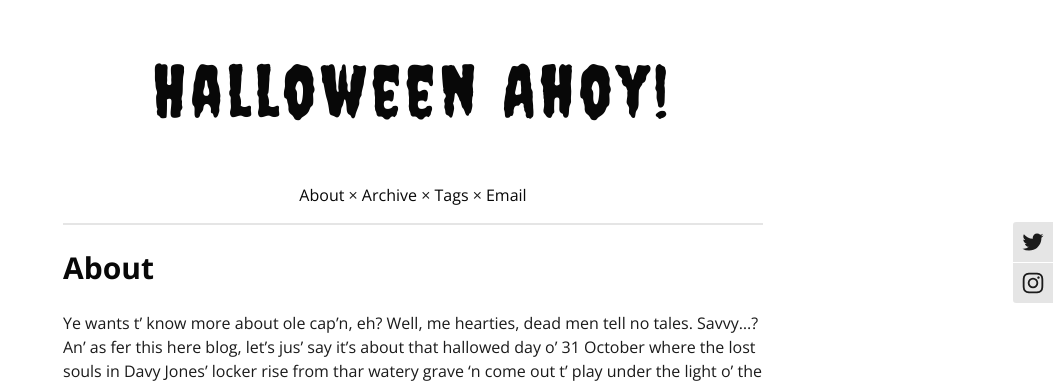
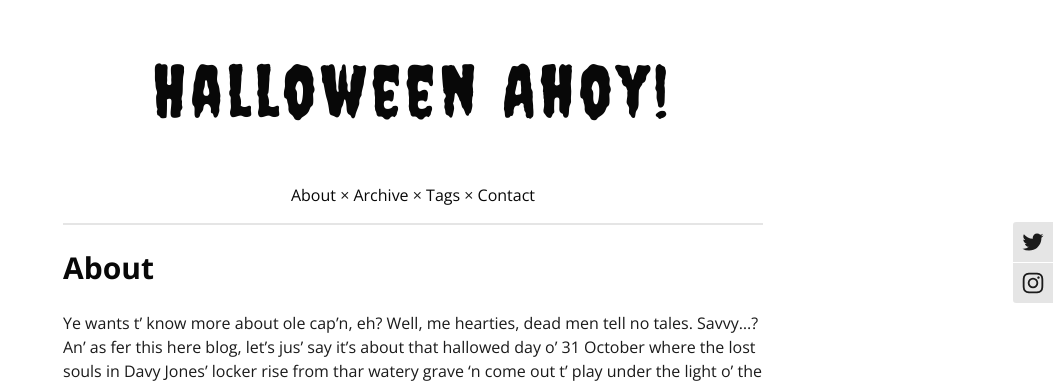
Before and after one commit to halloweenahoy/halloweenahoy.github.io, a Jekyll site: the page built from about.html, in a window 1280 px wide. Shown: the top 383 px of the page, without its empty margins (227-1280 px from the left). Built offline with Jekyll 4.4.1, drawn with Linux system fonts in a browser that asks for light colours; comment, search, counter and statistics services are not loaded.

Commit message:
Update default.html

```diff
--- a/_layouts/default.html
+++ b/_layouts/default.html
@@ -48,7 +48,7 @@
 
   <header>
     <h1><a href="{{ site.baseurl | prepend: site.url }}/">Halloween Ahoy!</a></h1>
-    <p><nav><a href="{{ '/about/' | prepend: site.baseurl | prepend: site.url }}">About</a> × <a href="{{ '/archive/' | prepend: site.baseurl | prepend: site.url }}">Archive</a> × <a href="{{ '/tags/' | prepend: site.baseurl | prepend: site.url }}">Tags</a> × <a href="mailto:{{ site.author.email }}">Email</a></nav></p>
+    <p><nav><a href="{{ '/about/' | prepend: site.baseurl | prepend: site.url }}">About</a> × <a href="{{ '/archive/' | prepend: site.baseurl | prepend: site.url }}">Archive</a> × <a href="{{ '/tags/' | prepend: site.baseurl | prepend: site.url }}">Tags</a> × <a href="{{ '/contact/' | prepend: site.baseurl | prepend: site.url }}">Contact</a></nav></p>
      <hr>
   </header>
 
```
